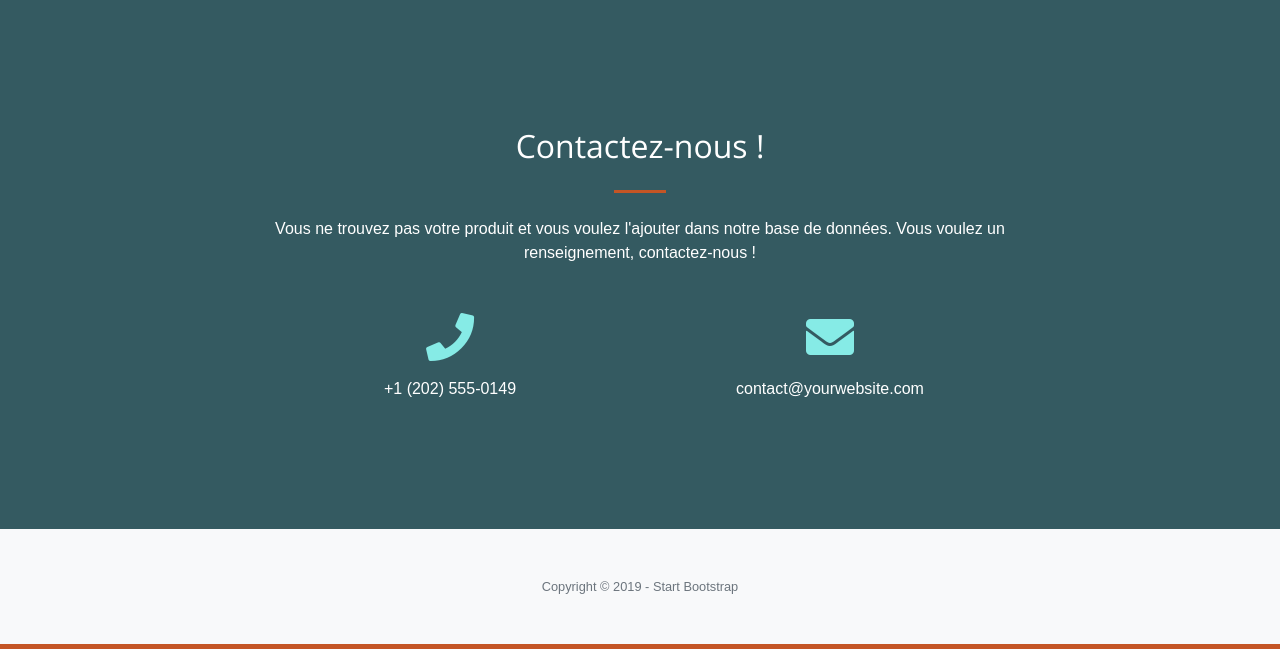
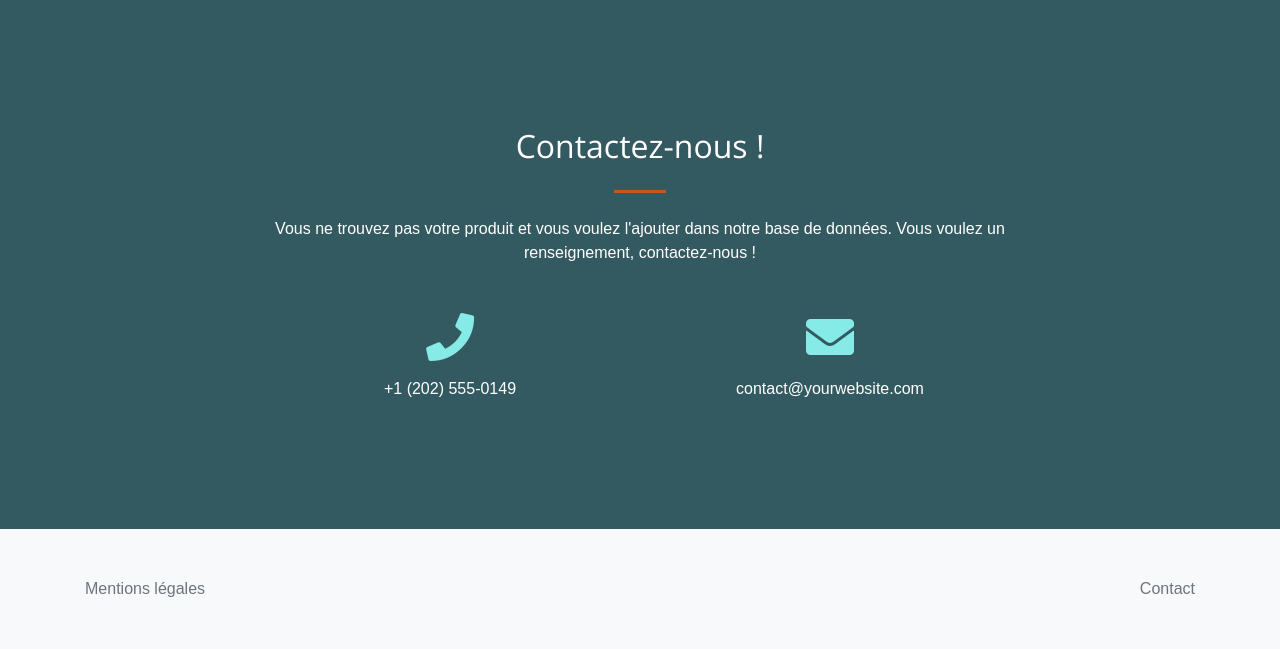
Before and after one commit to riderflo85/purbeurrewebV2, a Django app: page / in a window 1280 px wide. Shown: the part 1813-2462 px from the top of the page. Run offline with Django 3.2, Linux system fonts and the light colour scheme; some libraries are stand-ins or nearby versions; some web fonts are replaced.

Commit message:
Modification du footer

```diff
--- a/purbeurre_project/search/static/search/css/mycss.css
+++ b/purbeurre_project/search/static/search/css/mycss.css
@@ -6,6 +6,11 @@ body
 h1, h2, h3, h4
 {
     font-family: "Open Sans", sans-serif;
+}
+
+a:hover
+{
+    text-decoration: none;
 }
 
 #fiel-search-nav-bar
--- a/purbeurre_project/search/templates/search/base.html
+++ b/purbeurre_project/search/templates/search/base.html
@@ -76,7 +76,10 @@
     <!-- Footer -->
     <footer class="bg-light py-5">
         <div class="container">
-            <div class="small text-center text-muted">Copyright &copy; 2019 - Start Bootstrap</div>
+            <div class="d-flex justify-content-between">
+                <a class="text-muted" href="#">Mentions légales</a>
+                <a class="text-muted" href="#contact">Contact</a>
+            </div>
         </div>
     </footer>
 
```
